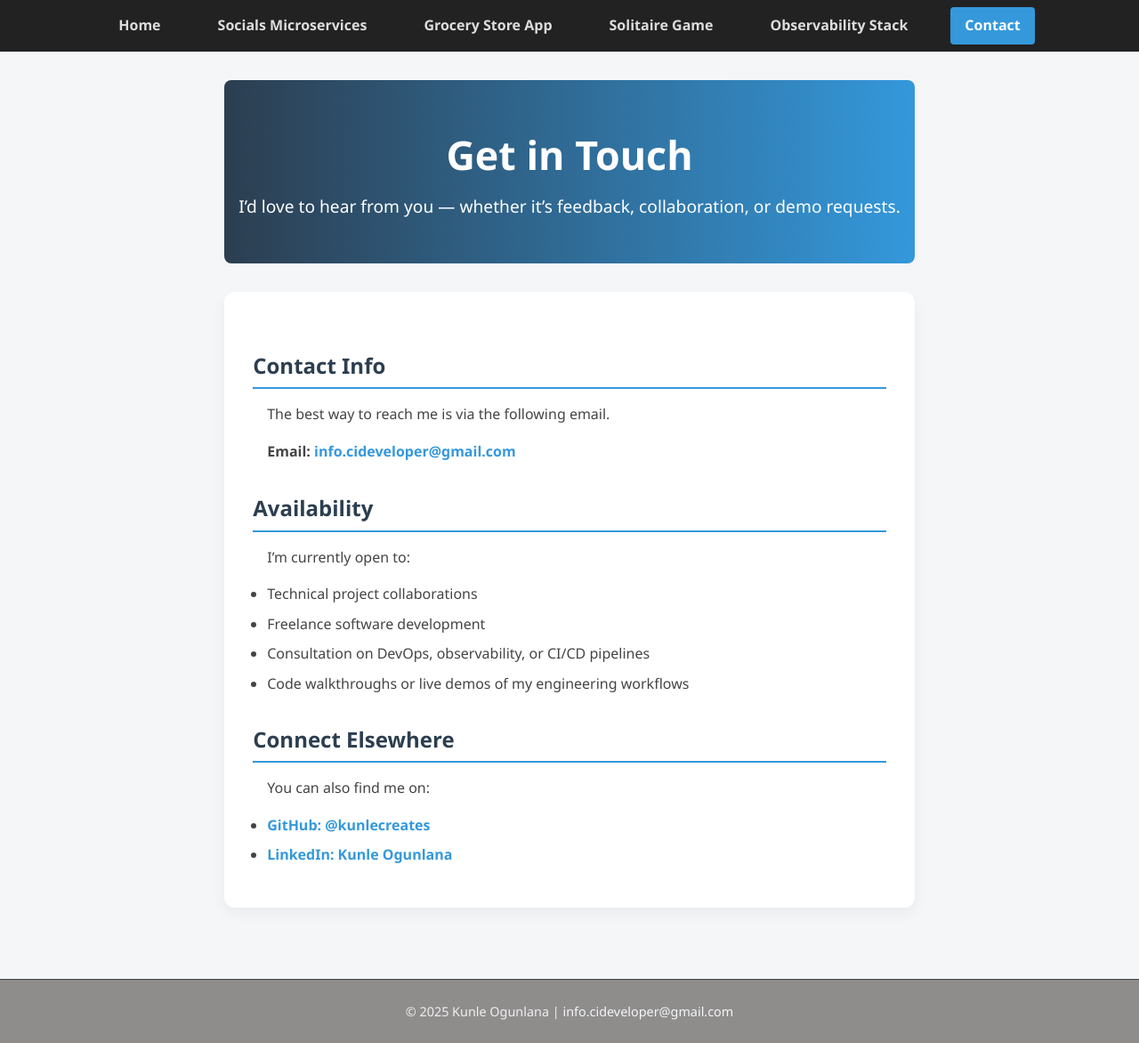
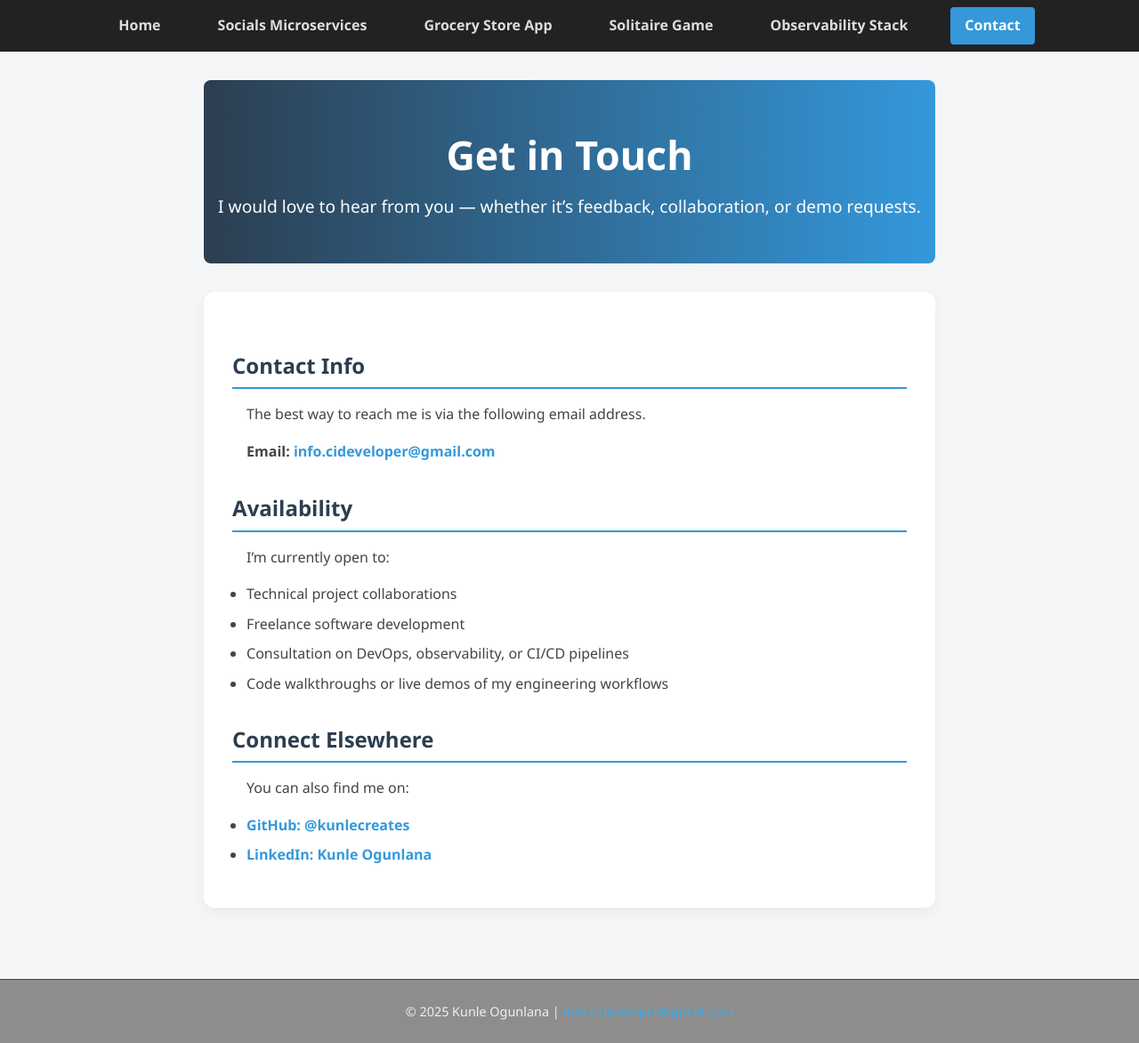
Before and after one commit to kunlecreates/kunlecreates.github.io, a Jekyll site: the page built from projects/contact.html, in a window 1280 px wide. Shown: the whole page at 89% size. Built offline with Jekyll 4.4.1, drawn with Linux system fonts in a browser that asks for light colours.

Commit message:
More link correction changes

```diff
--- a/_layouts/default.html
+++ b/_layouts/default.html
@@ -47,7 +47,7 @@
   </main>
 
   <footer>
-    <p>&copy; {{ "now" | date: "%Y" }} Kunle Ogunlana | <a href="mailto:info.cideveloper@gmail.com">info.cideveloper@gmail.com</a></p>
+    <p>&copy; {{ "now" | date: "%Y" }} Kunle Ogunlana     |     <a href="mailto:info.cideveloper@gmail.com">info.cideveloper@gmail.com</a></p>
   </footer>
 
 </body>
--- a/assets/css/style.css
+++ b/assets/css/style.css
@@ -190,7 +190,7 @@
 }
 
 footer a {
-  color: #f5f7f8;
+  color: #3cafe9;
   text-decoration: none;
 }
 
--- a/projects/contact.html
+++ b/projects/contact.html
@@ -6,12 +6,12 @@
 
 <header class="hero">
   <h1>Get in Touch</h1>
-  <p>I’d love to hear from you — whether it’s feedback, collaboration, or demo requests.</p>
+  <p>I would love to hear from you — whether it’s feedback, collaboration, or demo requests.</p>
 </header>
 
 <section class="content">
   <h2>Contact Info</h2>
-  <p>The best way to reach me is via the following email.</p>
+  <p>The best way to reach me is via the following email address.</p>
   <p><strong>Email:</strong> <a href="mailto:info.cideveloper@gmail.com">info.cideveloper@gmail.com</a></p>
 
   <h2>Availability</h2>
--- a/projects/swing_solitaire.html
+++ b/projects/swing_solitaire.html
@@ -22,9 +22,9 @@
   </p>
   <p><strong>Instructions:</strong> Unzip and open the SolitaireApp folder. Double-click the SolitaireApp application to run on Windows and enjoy. (App runs natively on Windows without Java installation needed) </p>
 
-  <h2>Play In Your Browser(Powered by <a href="https://cheerpj.com/docs/overview" target="_blank">CheerpJ</a>)</h2>
+  <h2>Play In Your Browser (Powered by <a href="https://cheerpj.com/docs/overview" target="_blank">CheerpJ</a>)</h2>
   <p>This version runs directly in your browser using CheerpJ without needing Java installed locally.</p>
-  <p><em>Note: First-time load may take a few moment long to be ready.</em></p>
+  <p><em>Note: First-time load may take a few moment longer to be ready.</em></p>
   <div id="solitaire-container" style="width: 800px; height:600px; border:1px solid #ccc;"></div>
 
   <script src="https://cjrtnc.leaningtech.com/4.1/loader.js"></script>
```
Also changed, not shown: index.html (+6 -6 lines), assets/images/grocery-mockup.png (added), assets/images/solitaire-mockup.png (added).
